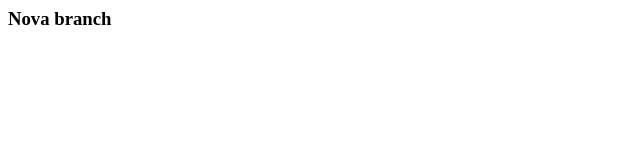
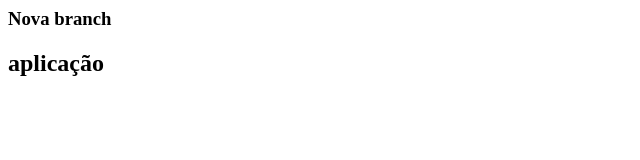
Before and after one commit to edgarvtt/repositorio-teste, a plain HTML site: page index.html in a window 1280 px wide. Shown: the whole page, without its empty margins (0-640 px from the left). Drawn offline with Linux system fonts and the light colour scheme.

Commit message:
adicionado aplicação

```diff
--- a/index.html
+++ b/index.html
@@ -1,3 +1,4 @@
 <teste>
 
     <h3>Nova branch</h3>
+    <h2>aplicação</h2>
```
